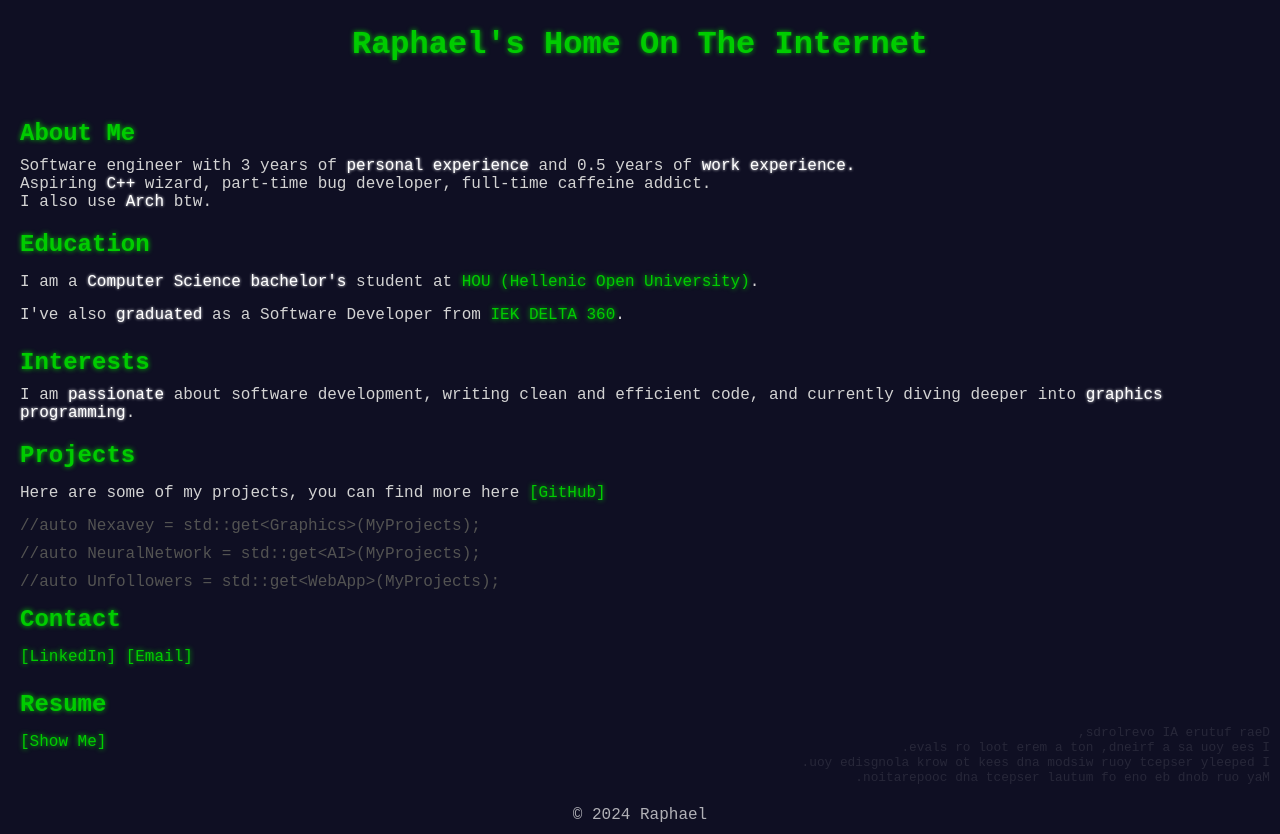
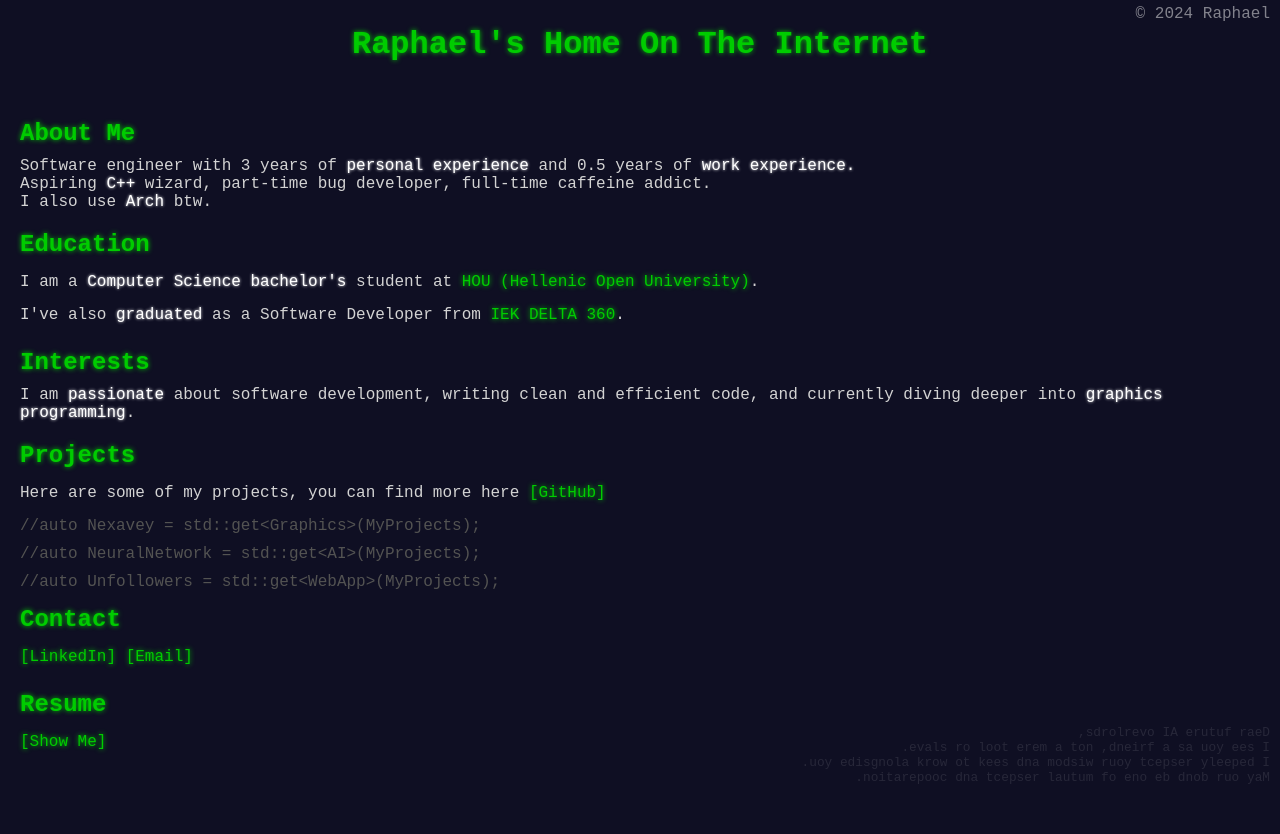
Before and after one commit to RaphaelAsla/personal, a plain HTML site: page index.html in a window 1280 px wide. After the commit the page ends 800 px from the top, so only its background shows below. Drawn offline with Linux system fonts and the light colour scheme; a web font is replaced by a local one.

Commit message:
removed overflow: hidder and placed the watermark in the right top corner

```diff
--- a/styles.css
+++ b/styles.css
@@ -7,7 +7,6 @@ body {
     display: flex;
     flex-direction: column;
     min-height: 100vh;
-    overflow: hidden;
 }
 
 .ai-declaration {
@@ -64,10 +63,11 @@ a:hover {
 }
 
 footer {
+	position: fixed;
+    right: 10px;
     text-align: center;
-    padding: 5px 10px;
     background-color: #0f0f23;
-    color: rgba(245, 245, 245, 0.7);
+    color: rgba(245, 245, 245, 0.5);
 }
 
 .white {
```
